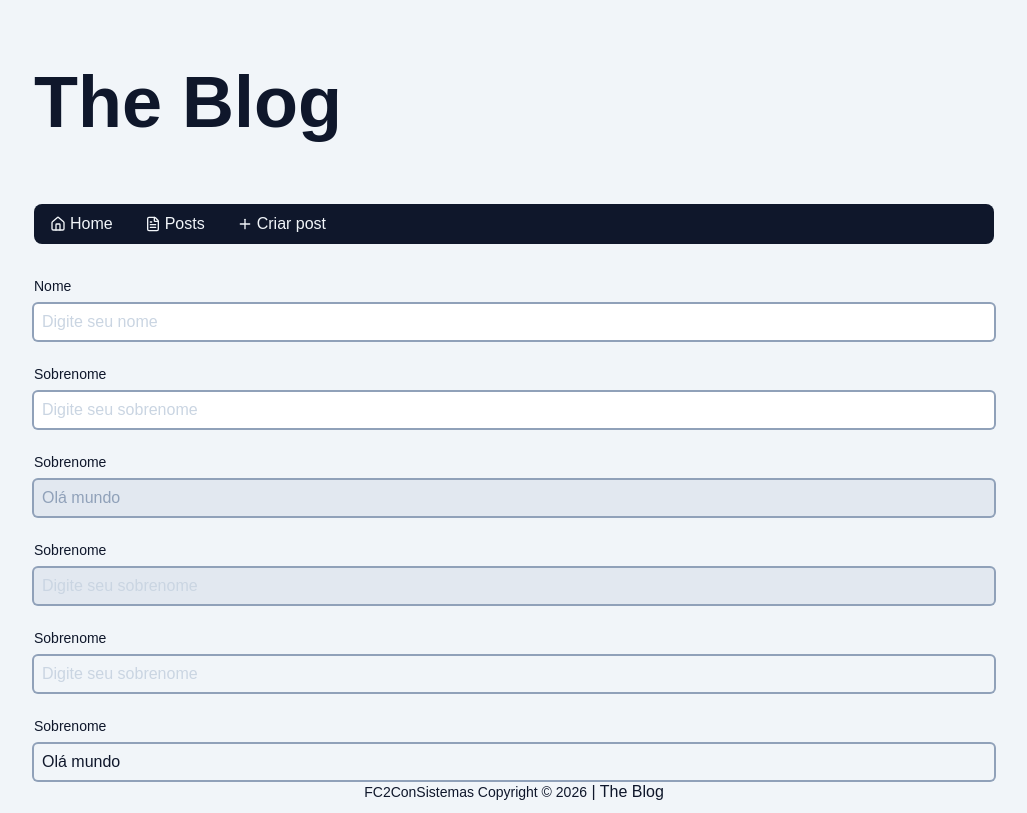
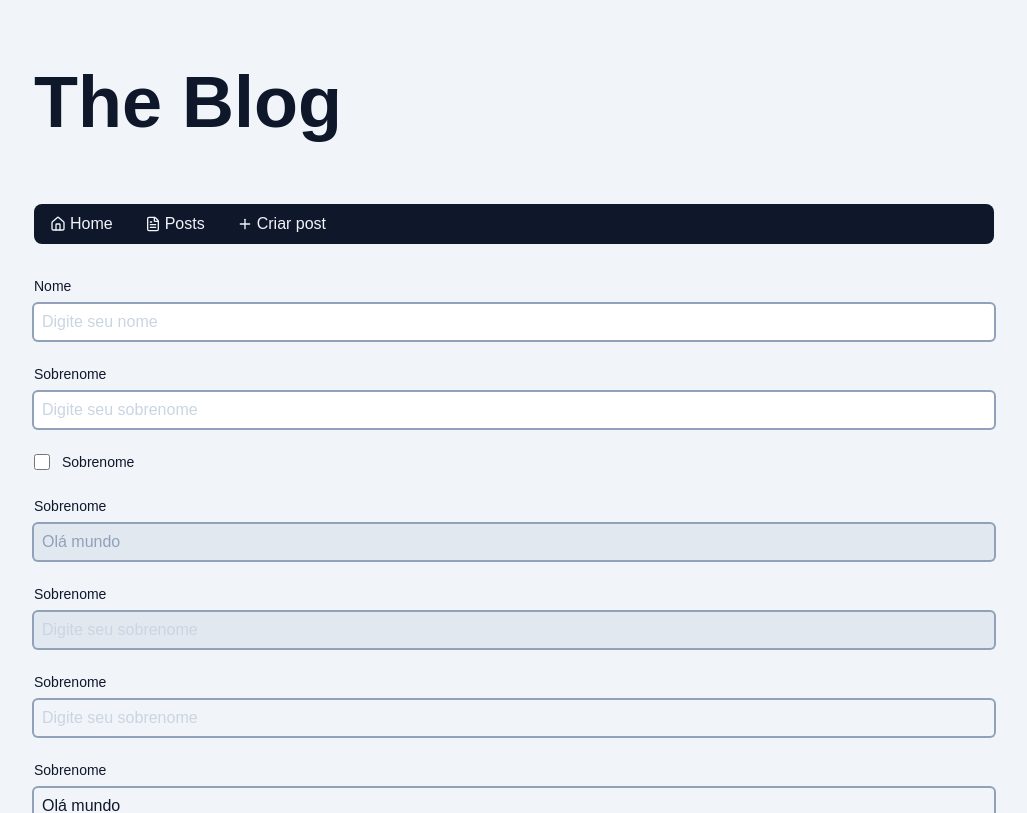
Before and after one commit to FHelfenstein/blog, a Next.js app: page /admin/post/new in a window 1280 px wide. Shown: the top 813 px of the page, without its empty margins (126-1153 px from the left). Built offline with nearby package versions, Linux system fonts and the light colour scheme.

Commit message:
Criação do componente de input checkbox personalizado para nossos formulários

```diff
--- a/src/app/admin/post/new/page.tsx
+++ b/src/app/admin/post/new/page.tsx
@@ -1,7 +1,10 @@
+import { Button } from '@/components/Button';
+import { InputCheckbox } from '@/components/InputCheckbox';
 import { InputText } from '@/components/InputText';
 
 export default async function AdminPostNewPage() {
   return (
+    <form action='' className='mb-16'>
       <div className='flex flex-col gap-6'>
         <InputText
           labelText='Nome'
@@ -9,6 +12,9 @@
           type='password'
         />
         <InputText labelText='Sobrenome' placeholder='Digite seu sobrenome' />
+
+        <InputCheckbox labelText='Sobrenome' />
+
         <InputText
           disabled
           labelText='Sobrenome'
@@ -31,6 +37,11 @@
           defaultValue='Olá mundo'
           readOnly
         />
+
+        <div className='mt-4'>
+          <Button type='submit'>Enviar</Button>
         </div>
+      </div>
+    </form>
   );
 }
--- /dev/null
+++ b/src/components/InputCheckbox/index.tsx
@@ -0,0 +1,34 @@
+import { clsx } from 'clsx';
+import { useId } from 'react';
+
+type InputCheckboxProps = {
+  labelText?: string;
+  type?: 'checkbox';
+} & React.ComponentProps<'input'>;
+
+export function InputCheckbox({
+  labelText = '',
+  type = 'checkbox',
+  ...props
+}: InputCheckboxProps) {
+  const id = useId();
+
+  return (
+    <div className='flex items-center gap-3'>
+      <input
+        className={clsx(
+          'w-4 h-4 outline-none focus:ring-2 focus:ring-blue-500',
+          props.className,
+        )}
+        id={id}
+        type={type}
+      />
+
+      {labelText && (
+        <label className='text-sm' htmlFor={id}>
+          {labelText}
+        </label>
+      )}
+    </div>
+  );
+}
```
Lines whose indentation alone changed are shown as unchanged.
